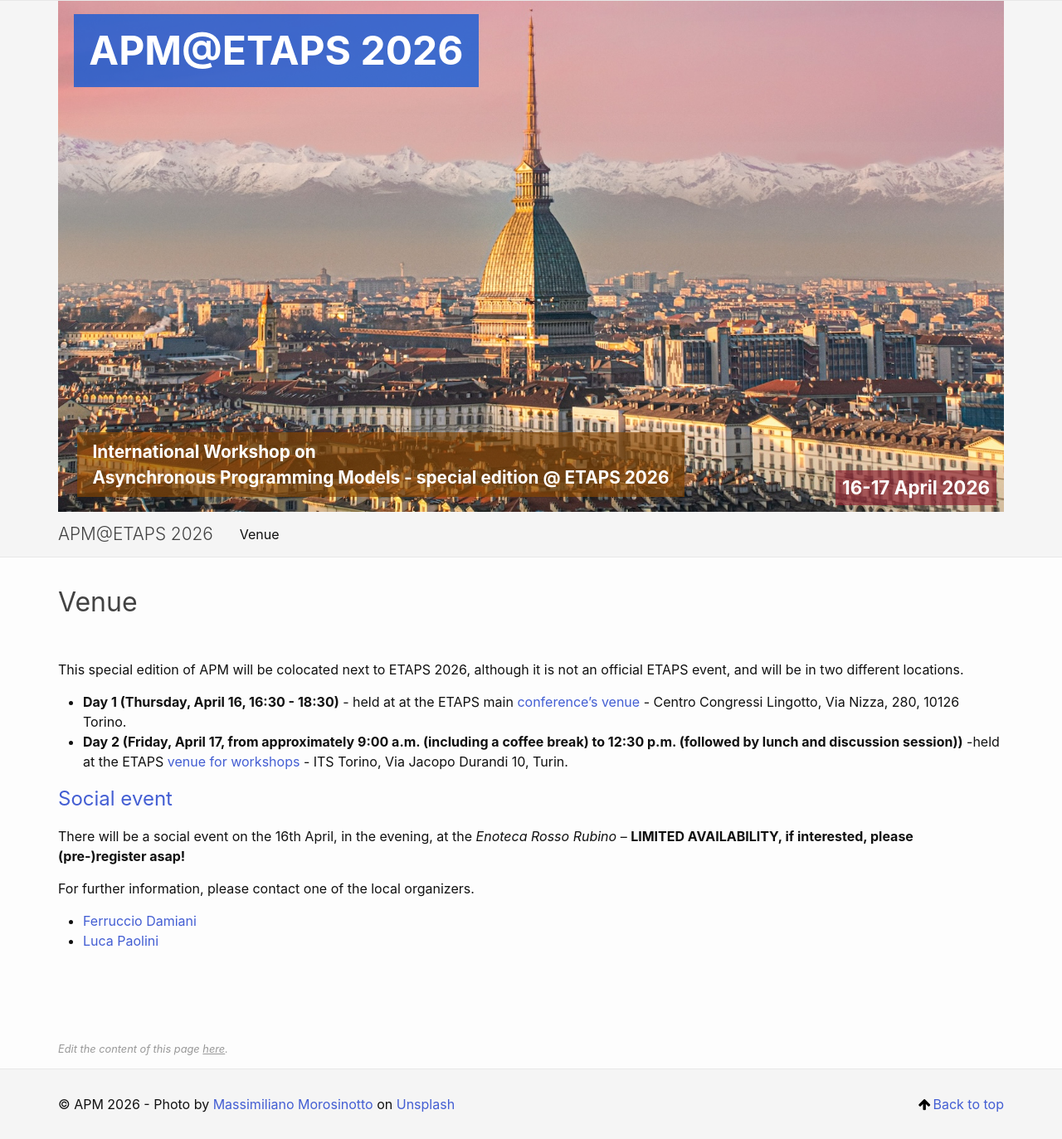
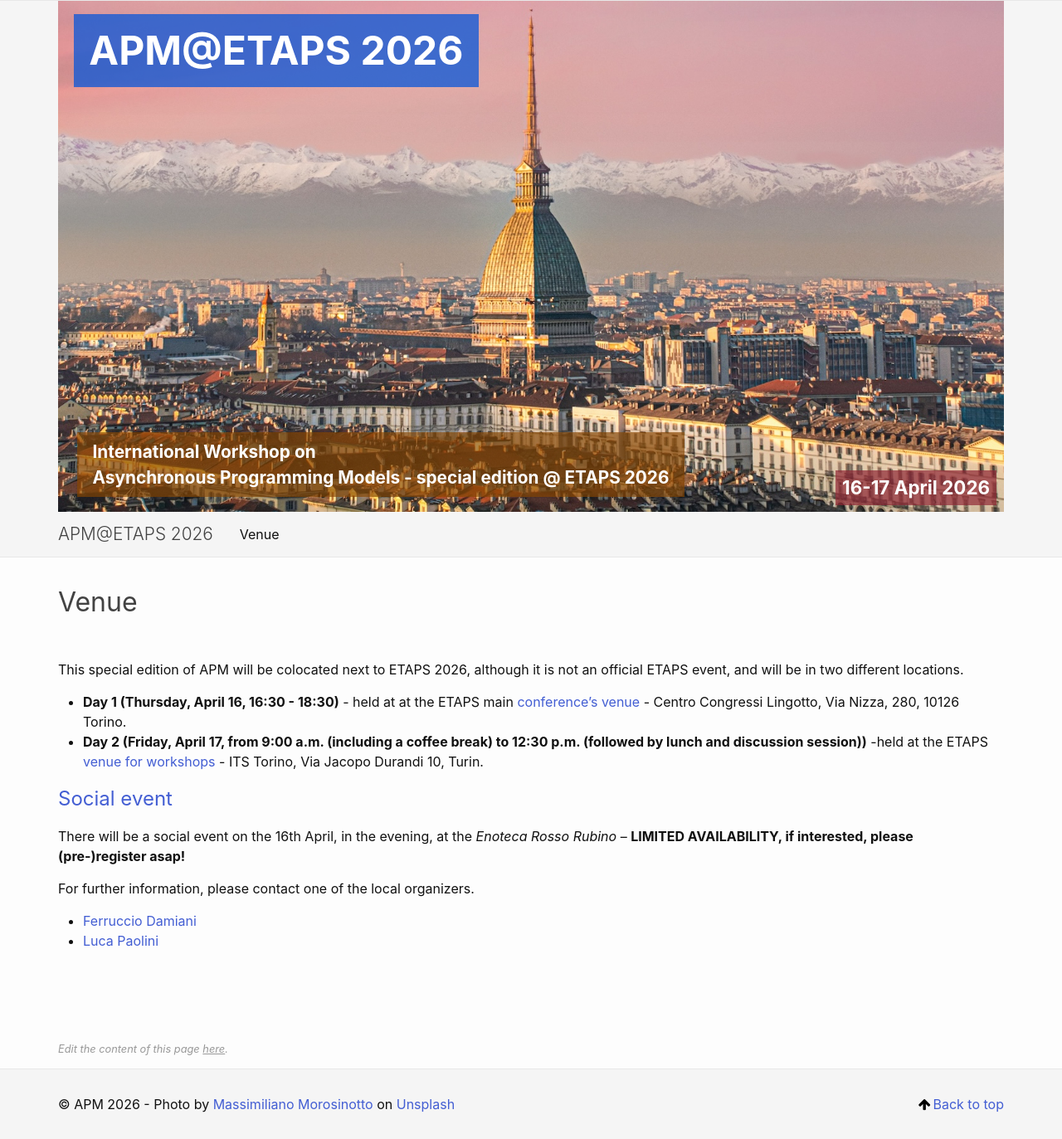
Before and after one commit to apm-workshop/at-etaps2026, a Jekyll site: the page built from _pages/venue.md, in a window 1280 px wide. Shown: the whole page at 83% size. Built offline with Jekyll 4.4.1, drawn with Linux system fonts in a browser that asks for light colours.

Commit message:
Update venue.md

```diff
--- a/_pages/venue.md
+++ b/_pages/venue.md
@@ -9,7 +9,7 @@ published: true
 This special edition of APM will be colocated next to ETAPS 2026, although it is not an official ETAPS event, and will be in two different locations.
 
 - **Day 1 (Thursday, April 16, 16:30 - 18:30)** - held at at the ETAPS main [conference's venue](https://etaps.org/2026/attending/) - Centro Congressi Lingotto, Via Nizza, 280, 10126 Torino.
-- **Day 2 (Friday, April 17, from approximately 9:00 a.m. (including a coffee break) to 12:30 p.m. (followed by lunch and discussion session))** -held at the ETAPS [venue for workshops](https://etaps.org/2026/attending/) - ITS Torino, Via Jacopo Durandi 10, Turin.
+- **Day 2 (Friday, April 17, from 9:00 a.m. (including a coffee break) to 12:30 p.m. (followed by lunch and discussion session))** -held at the ETAPS [venue for workshops](https://etaps.org/2026/attending/) - ITS Torino, Via Jacopo Durandi 10, Turin.
 
 
 
```
